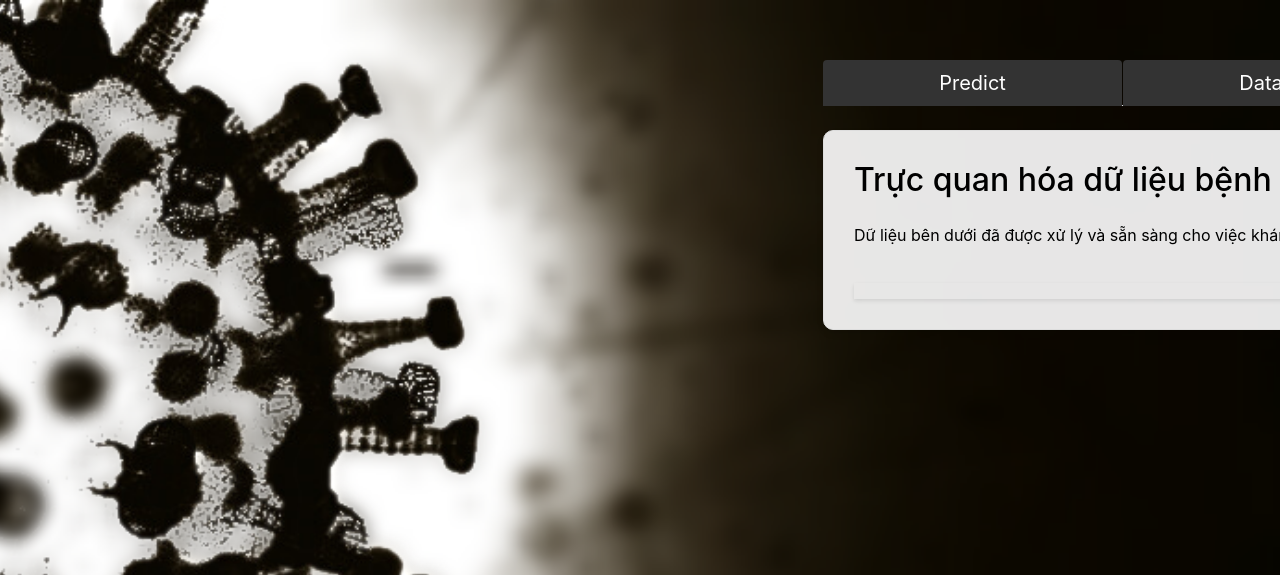
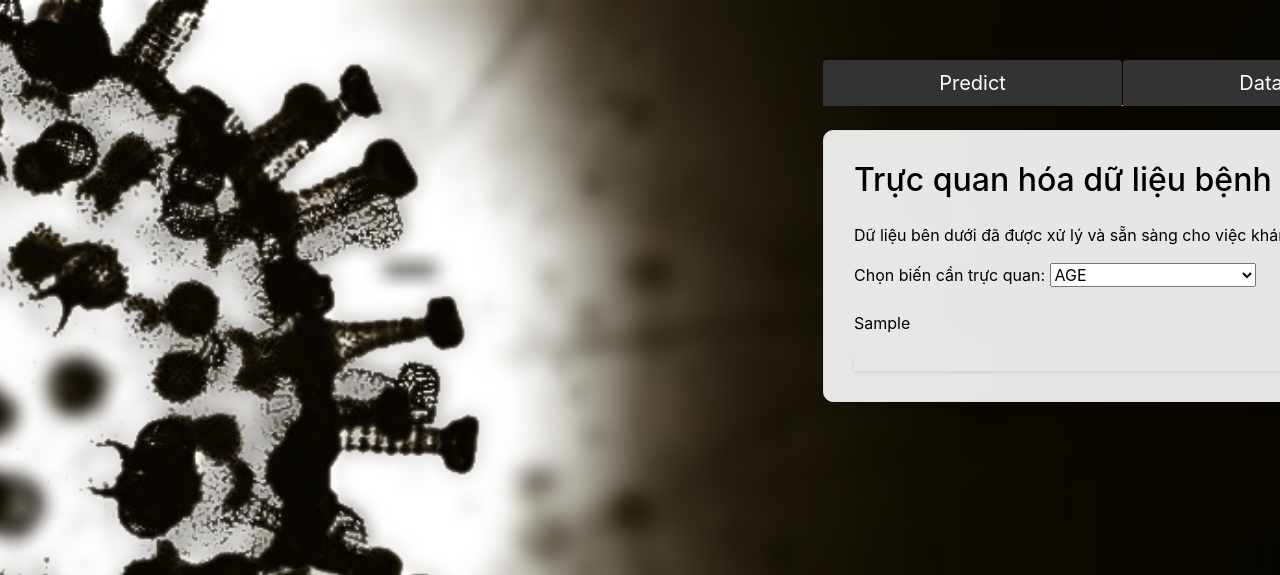
Before and after one commit to leanhduc03/KPDL, a Flask app: template App/templates/visualization.html in a window 1280 px wide. Shown: the top 575 px of the page. Run offline with Flask 3, Linux system fonts and the light colour scheme; the template is opened without the code that fills it: most values are stand-ins (such as "Sample title", 1, 10 or a date in 2020); some libraries are stand-ins or nearby versions.

Commit message:
[UI] add charts

```diff
--- a/App/app.py
+++ b/App/app.py
@@ -2,6 +2,7 @@ import os
 from flask import Flask, render_template, request, jsonify, url_for, send_from_directory
 import joblib
 import pandas as pd
+import plotly.express as px
 
 # Khởi tạo Flask app với đường dẫn đúng cho thư mục static
 app = Flask(__name__, static_folder='static')
@@ -78,17 +79,15 @@ def index():
 
     return render_template('index.html', result=result, prediction_text=prediction_text, form_data=form_data)
 
-@app.route('/visualization')
+@app.route('/visualization', methods=['GET', 'POST'])
 def visualization():
-    # Đọc và xử lý dữ liệu
     df = pd.read_csv("Covid Data.csv")
 
-    # Làm sạch dữ liệu
+    # Làm sạch như trước
     cols = ['PNEUMONIA', 'DIABETES', 'COPD', 'ASTHMA', 'INMSUPR', 'HIPERTENSION',
             'OTHER_DISEASE', 'CARDIOVASCULAR', 'OBESITY', 'RENAL_CHRONIC', 'TOBACCO']
     for i in cols:
         df = df[(df[i] == 1) | (df[i] == 2)]
-
     df['DEATH'] = df['DATE_DIED'].apply(lambda x: 2 if x == "9999-99-99" else 1)
     df.drop(columns=["DATE_DIED"], inplace=True)
     df['PREGNANT'] = df['PREGNANT'].replace(97, 2)
@@ -96,10 +95,16 @@ def visualization():
     df['CLASIFFICATION_FINAL'] = df['CLASIFFICATION_FINAL'].replace([1, 2, 3], 1)
     df['CLASIFFICATION_FINAL'] = df['CLASIFFICATION_FINAL'].replace([4, 5, 6, 7], 2)
 
+    selected_var = request.form.get('variable') if request.method == 'POST' else 'AGE'
+
+    import plotly.express as px
+    fig = px.histogram(df, x=selected_var, color="DEATH", barmode="group")
+    chart_html = fig.to_html(full_html=False)
+
     # Chuyển DataFrame thành dạng JSON để hiển thị
     data_json = df.head(100).to_json(orient='records')
 
-    return render_template('visualization.html', data_json=data_json)
+    return render_template('visualization.html', data_json=data_json, chart_html=chart_html, selected_var=selected_var)
 
 if __name__ == '__main__':
     app.run(debug=True)
--- a/App/templates/visualization.html
+++ b/App/templates/visualization.html
@@ -8,6 +8,21 @@
 <div class="card">
     <h2 class="mb-4">Trực quan hóa dữ liệu bệnh nhân</h2>
     <p>Dữ liệu bên dưới đã được xử lý và sẵn sàng cho việc khám phá:</p>
+
+    <form method="POST" class="mb-3">
+    <label for="variable">Chọn biến cần trực quan:</label>
+    <select name="variable" id="variable" onchange="this.form.submit()">
+        <option value="AGE" {% if selected_var == 'AGE' %}selected{% endif %}>AGE</option>
+        <option value="PNEUMONIA" {% if selected_var == 'PNEUMONIA' %}selected{% endif %}>PNEUMONIA</option>
+        <option value="DIABETES" {% if selected_var == 'DIABETES' %}selected{% endif %}>DIABETES</option>
+        <option value="HIPERTENSION" {% if selected_var == 'HIPERTENSION' %}selected{% endif %}>HIPERTENSION</option>
+        <option value="CLASIFFICATION_FINAL" {% if selected_var == 'CLASIFFICATION_FINAL' %}selected{% endif %}>CLASIFFICATION_FINAL</option>
+    </select>
+    </form>
+
+    <div>
+        {{ chart_html|safe }}
+    </div>
 
     <div class="viz-container">
         <div class="table-responsive">
```
